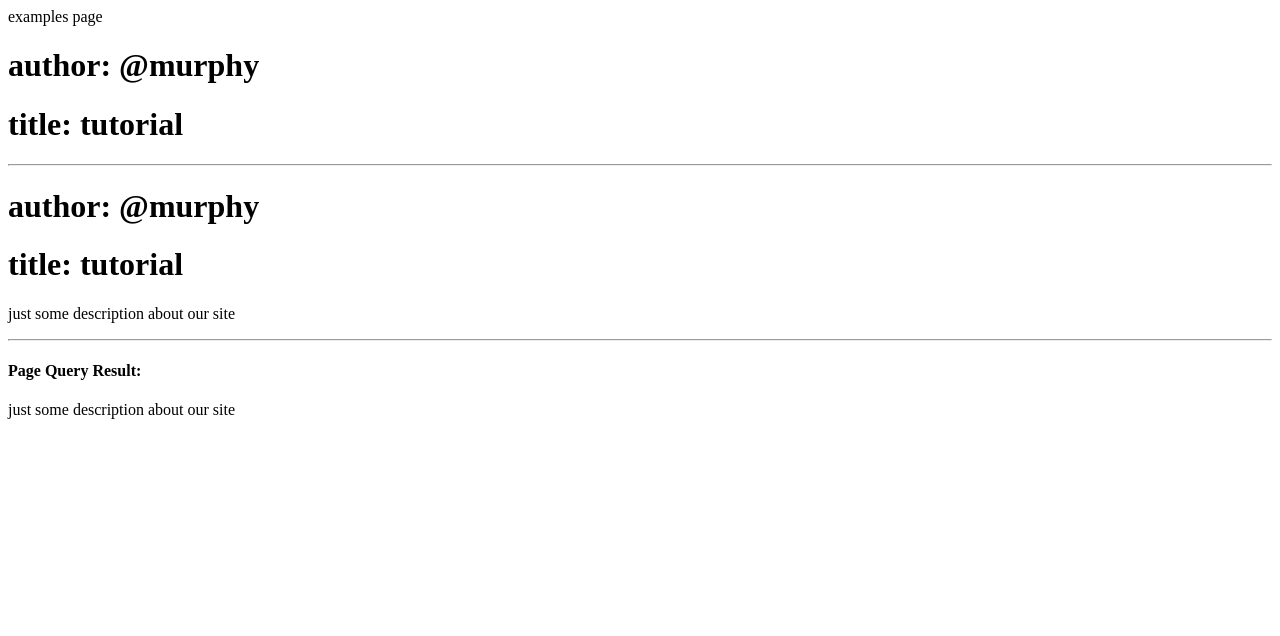
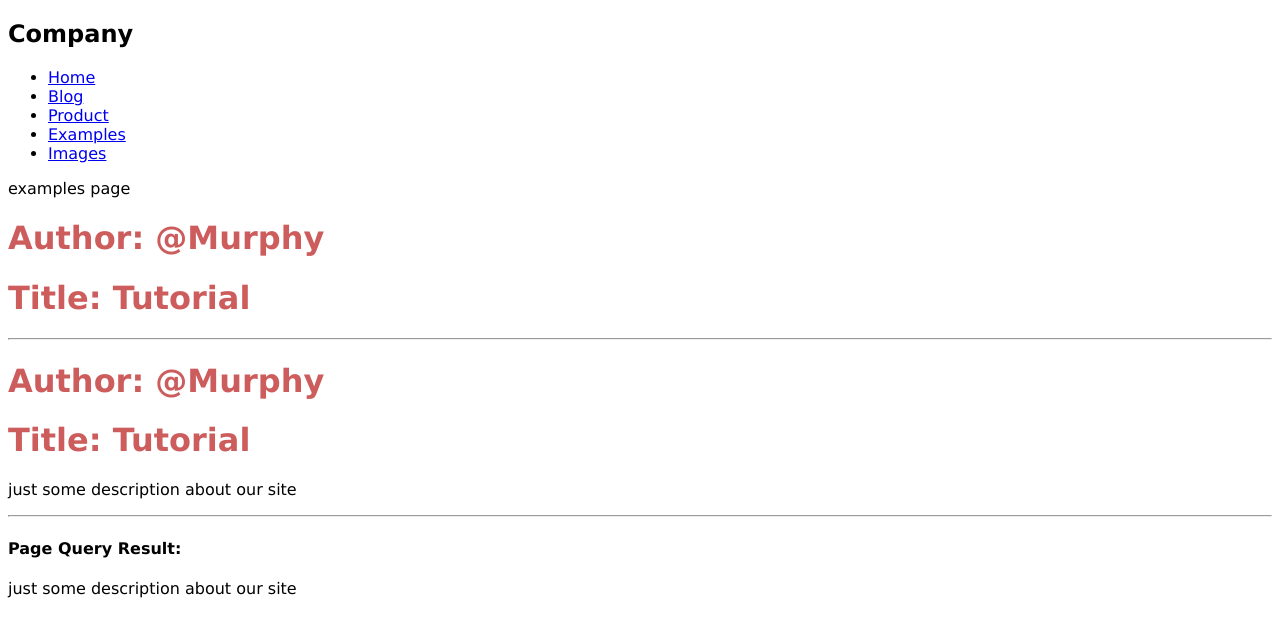
Before and after one commit to yuchehsieh/gatsby-turtorial, a Gatsby site: page /examples in a window 1280 px wide. Built offline with nearby package versions, Linux system fonts and the light colour scheme; Gatsby itself is replaced by a stand-in of ours.

Commit message:
images setup for gatsby-source-filesystem

```diff
--- a/src/components/navbar.js
+++ b/src/components/navbar.js
@@ -21,6 +21,9 @@ class Navbar extends Component {
           <li>
             <Link to="/examples">Examples</Link>
           </li>
+          <li>
+            <Link to="/images">Images</Link>
+          </li>
         </ul>
       </nav>
     )
--- a/src/pages/examples.js
+++ b/src/pages/examples.js
@@ -2,11 +2,12 @@ import React from "react";
 import {graphql} from 'gatsby';
 import HeaderHooks from '../examples/header-hooks';
 import HeaderStatic from "../examples/header-static"
+import Layout from "../components/layout"
 
 const Examples = (props) => {
   console.log(props);
   return (
-    <div>
+    <Layout>
       examples page
       <HeaderHooks/>
       <HeaderStatic />
@@ -14,7 +15,7 @@ const Examples = (props) => {
       <h4>Page Query Result: </h4>
       <p>{props.data.site.siteMetadata.description}</p>
 
-    </div>
+    </Layout>
   )
 }
 
```
Also changed, not shown: src/pages/images.js (added, +12 -0 lines), images/image-1.jpeg (added), images/image-2.jpeg (added), images/image-3.jpeg (added).
